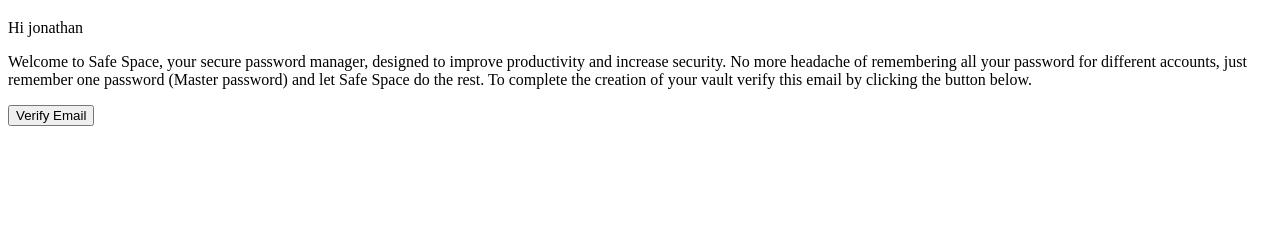
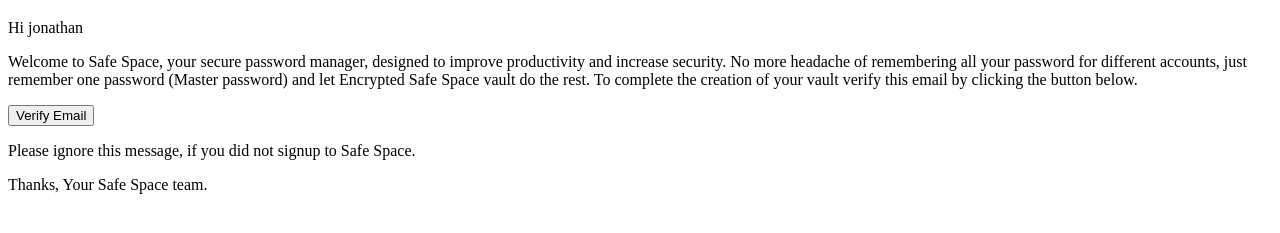
Before and after one commit to nathan-young1/safespace-cloud-function, a plain HTML site: page verificationEmail.html in a window 1280 px wide. Shown: the part 61-294 px from the top of the page. Drawn offline with Linux system fonts and the light colour scheme.

Commit message:
finished with the text

```diff
--- a/verificationEmail.html
+++ b/verificationEmail.html
@@ -11,9 +11,13 @@
         </p>
         <p>
             Welcome to Safe Space, your secure password manager, designed to improve productivity and increase security.
-            No more headache of remembering all your password for different accounts, just remember one password (Master password) and let Safe Space do the rest.
+            No more headache of remembering all your password for different accounts, just remember one password (Master password) and let Encrypted Safe Space vault do the rest.
             To complete the creation of your vault verify this email by clicking the button below.
         </p>
         <input type="button" value="Verify Email">
+        <p>Please ignore this message, if you did not signup to Safe Space.</p>
+        <p>Thanks,
+            Your Safe Space team.
+        </p>
     </body>
 </html>
```
